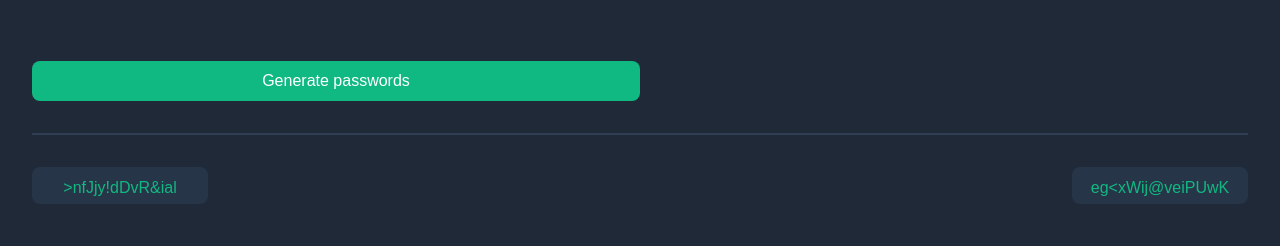
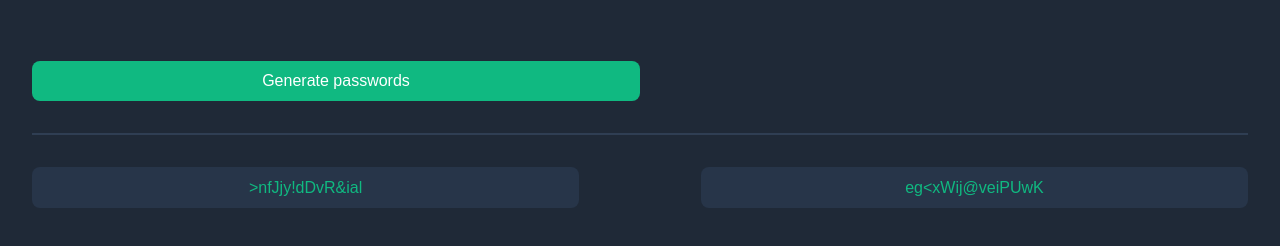
Before and after one commit to SenithVijayantha/password-generator, a plain HTML site: page index.html in a window 1280 px wide. Shown: the part 128-374 px from the top of the page. Drawn offline with Linux system fonts and the light colour scheme.

Commit message:
Adjust the width and height of pw__btn

```diff
--- a/index.css
+++ b/index.css
@@ -61,8 +61,8 @@ button {
 }
 
 .pw__btn {
-    width: 11rem;
-    height: 2.3rem;
+    width: 45%;
+    padding: 0.7rem;
     background-color: #273549;
 }
 
```
